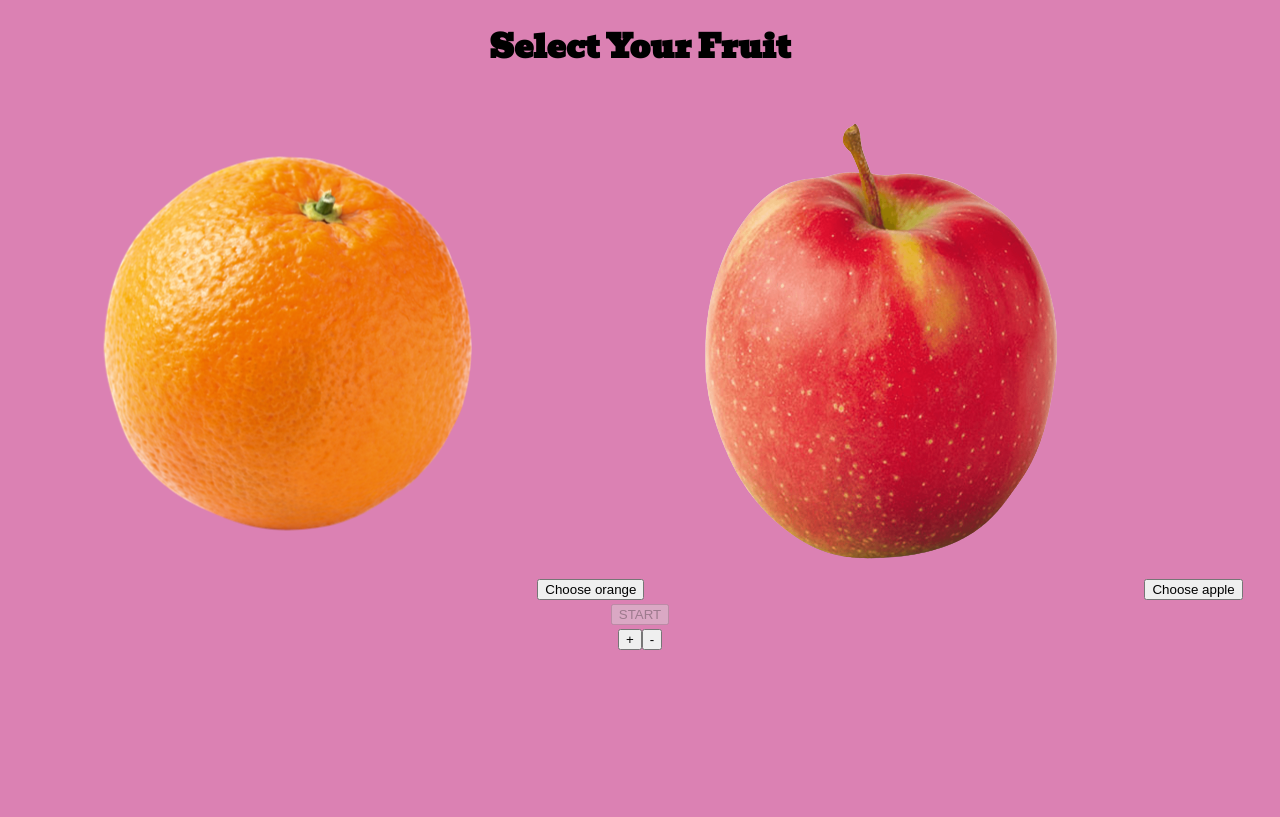
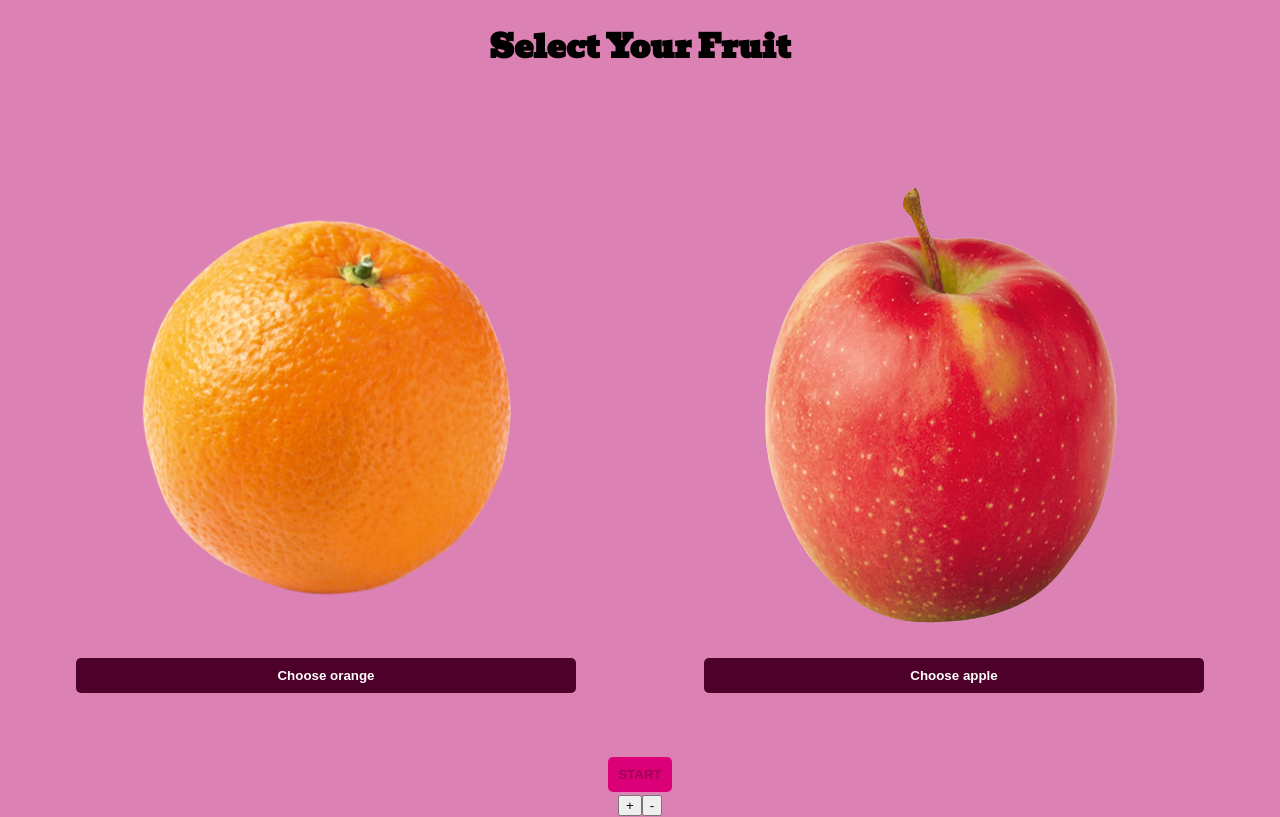
Before and after one commit to Miki-Geoghegan/apples-and-oranges, a React (Create React App) app: page / in a window 1280 px wide. Built offline with nearby package versions, Linux system fonts and the light colour scheme.

Commit message:
styles and minor changes to structure

```diff
--- a/src/components/FruitSelector.jsx
+++ b/src/components/FruitSelector.jsx
@@ -22,7 +22,7 @@ class FruitSelector extends Component {
     return (
       <div className="fruitselector__select" key={ value }>
         <img alt={ value } src={ imgSrc } />
-        <button onClick={ this.handleFruitSelectorClick } value={ value }>
+        <button className="fruitselector__selectButton" onClick={ this.handleFruitSelectorClick } value={ value }>
             Choose { value }
         </button>
       </div>
@@ -36,21 +36,21 @@ class FruitSelector extends Component {
     ]
 
     return (
-      <div className="fruit-container">
+      <div className="fruitcontainer">
         { fruits.map(this.renderUserOption) }
       </div>
     )
   }
 
-  renderButton() {
+  renderStartButton() {
     const { fruitType } = this.props
     const { message } = this.state
 
     return (
       <button
-        className="fruitselector__button"
-        disabled={ !Boolean(fruitType) }
-        onClick={ this.handleGameStatusClick }
+        className="fruitselector__startbutton"
+        disabled= { !Boolean(fruitType) }
+        onClick={ this.handleGameStartButtonClick }
       >
         { message ? 'START' : 'STOP' }
       </button>
@@ -62,7 +62,7 @@ class FruitSelector extends Component {
       <div className="fruitselector">
         <h1 className="fruitselector__title">Select Your Fruit</h1>
         <div>{ this.renderUserOptions() }</div>
-        <div>{ this.renderButton() }</div>
+        <div>{ this.renderStartButton() }</div>
       </div>
     )
   }
@@ -73,7 +73,7 @@ class FruitSelector extends Component {
     chooseFruit(value)
   }
 
-  handleGameStatusClick = () => {
+  handleGameStartButtonClick = () => {
     const { startGame, finishGame } = this.props
     const { message } = this.state
 
@@ -86,11 +86,6 @@ class FruitSelector extends Component {
       })
     }
     finishGame()
-    this.setState(prevState => {
-      return {
-        message: !prevState.message
-      }
-    })
   }
 
 }
--- a/src/styles/App.scss
+++ b/src/styles/App.scss
@@ -1,14 +1,3 @@
 .App {
   text-align: center;
 }
-
-.fruit-container {
-  display: flex;
-  justify-content: center;
-}
-
-.fruit-selection {
-  display: flex;
-  flex-direction: column;
-  margin: 5%;
-}
--- a/src/styles/FruitSelector.scss
+++ b/src/styles/FruitSelector.scss
@@ -1,3 +1,39 @@
 .fruitselector {
     background: transparent;
 }
+
+.fruitcontainer {
+    display: flex;
+    justify-content: center;
+  }
+
+  .fruitselector__select {
+    display: flex;
+    flex-direction: column;
+    margin: 5%;
+  }
+
+  .fruitselector__selectButton {
+    background-color: rgb(77, 0, 42);
+    color: white;
+    font-weight: bold;
+    padding: 10px;
+    border-radius: 5px;
+    border-style: none;
+  }
+
+  .fruitselector__selectButton:hover {
+      background-color: rgb(219, 0, 120);
+  }
+
+  .fruitselector__startbutton {
+      background-color: rgb(219, 0, 120);
+      font-weight: bold;
+      padding: 10px;
+      border-radius: 5px;
+      border-style: none;
+  }
+
+  .fruitselector__startbutton:hover {
+      background-color: rgb(255, 69, 172);
+  }
```
Also changed, not shown: src/components/PlayGame.jsx (added, +22 -0 lines).
